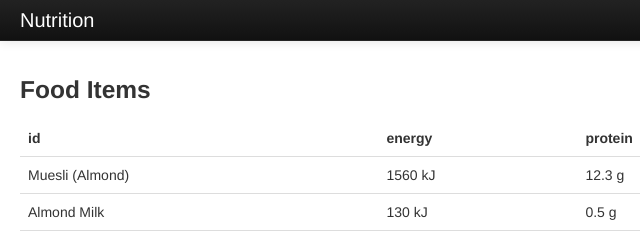
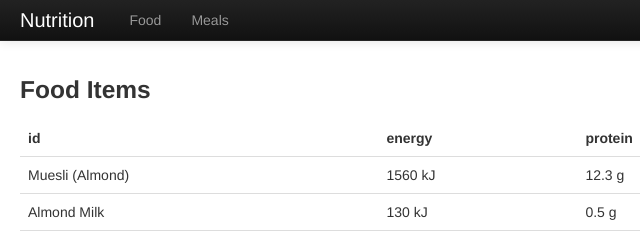
Before and after one commit to noizwaves/nutrition, a plain HTML site: page index.html in a window 1280 px wide. Shown: the top 240 px of the page, 0-640 px from the left. Drawn offline with Linux system fonts and the light colour scheme.

Commit message:
Added menu items for easier navigation

```diff
--- a/index.html
+++ b/index.html
@@ -16,7 +16,12 @@
         <div class="navbar-inner">
             <div class="container-fluid">
                 <a class="brand" href="#">Nutrition</a>
-                <!-- Use nav elements from http://twitter.github.com/bootstrap/examples/fluid.html here -->
+                <div class="nav-collapse collapse">
+                  <ul class="nav">
+                    <li><a href="#/food">Food</a></li>
+                    <li><a href="#/meals">Meals</a></li>
+                  </ul>
+                </div>
             </div>
         </div>
     </div>
```
